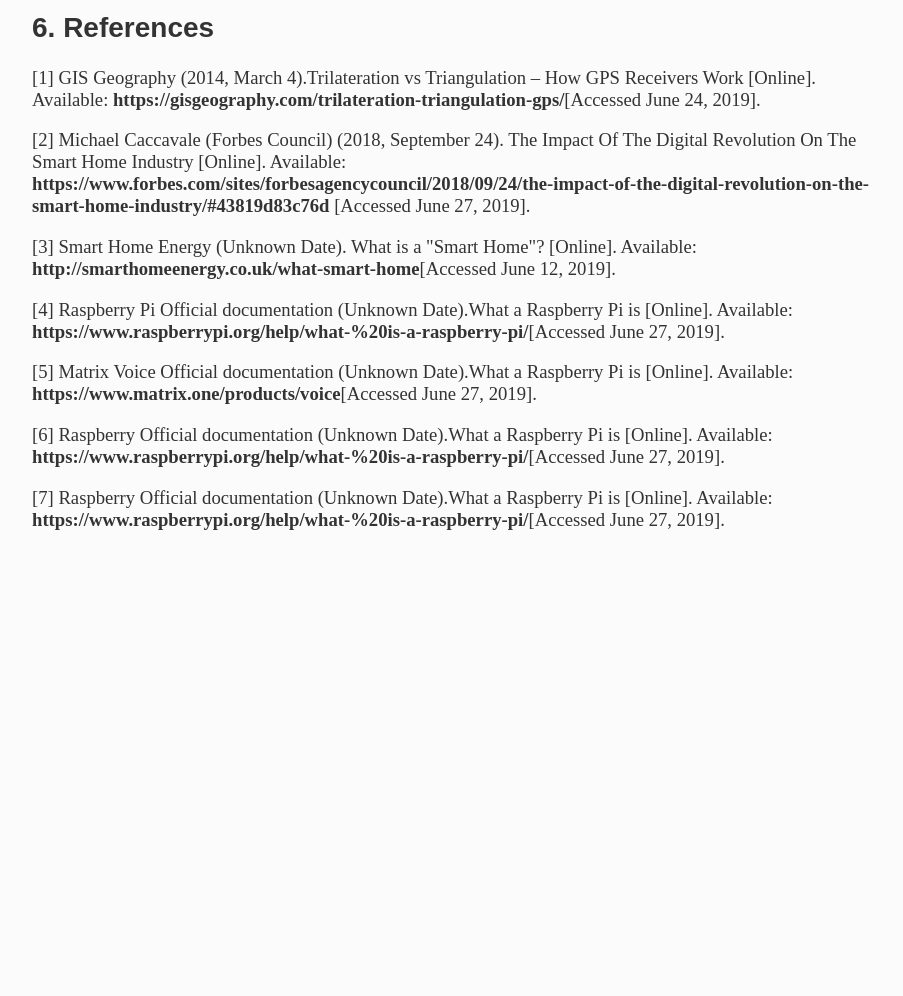
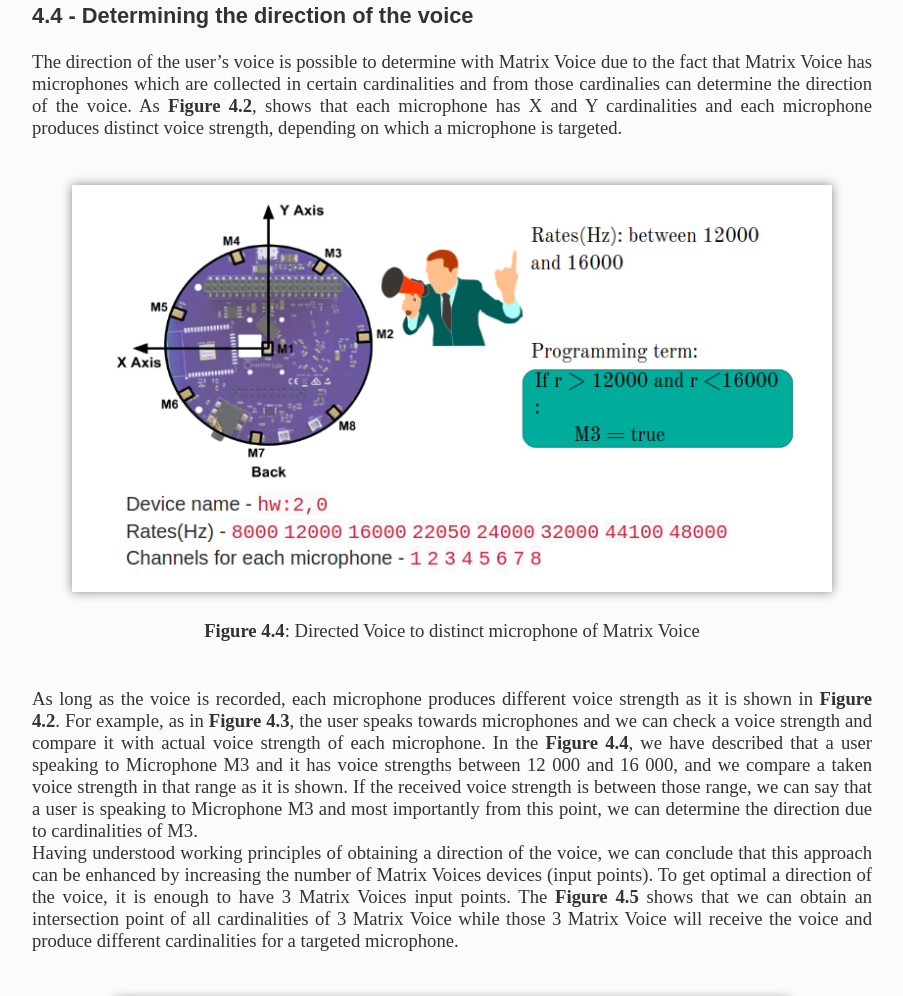
Before and after one commit to dostonhamrakulov/Seminar-report, a plain HTML site: page index.html in a window 1280 px wide. Shown: the part 6749-7745 px from the top of the page, without its empty margins (188-1091 px from the left). Before the commit the page ends 7298 px from the top, so only its background shows below. Drawn offline with Linux system fonts and the light colour scheme; a web font is replaced by a local one.

Commit message:
finishing Chapter 4

```diff
--- a/index.html
+++ b/index.html
@@ -230,7 +230,7 @@ function createAndSendDocument() {
         In this research project we have used several tools and devices to implement theoretical concepts.
         These devices and tools are following:
       </p>
-      <figure>
+      <figure id="Figure_4-1">
           <img src="Figure_4-1.png" alt="User tools and devices"/>
           <figcaption>
             <strong>Figure 4.1</strong>:  User tools and devices.
@@ -262,13 +262,13 @@ function createAndSendDocument() {
         based on from which direction a sound is coming.
       </p>
       <figure>
-          <img src="Figure_4-2.png" alt="Matrix Voice’s microphones location"/>
+          <img id="Figure_4-2" src="Figure_4-2.png" alt="Matrix Voice’s microphones location"/>
           <figcaption>
             <strong>Figure 4.2</strong>: Matrix Voice’s microphones location
           </figcaption>
       </figure>
       <p>
-        The Figure 4.1 shows that each microphone is located in specific position and has specific cardinalities.
+        The <a href="#Figure_4-2">Figure 4.2</a> shows that each microphone is located in specific position and has specific cardinalities.
       </p>
 
       <h5>USB WiFi Adapter:</h5>
@@ -291,14 +291,14 @@ function createAndSendDocument() {
           of the user using Matrix Voice devices.
         </p>
       	<figure>
-            <img src="Figure_4-3.png" alt="Speaking to Matrix Voice"/>
+            <img id="Figure_4-3" src="Figure_4-3.png" alt="Speaking to Matrix Voice"/>
             <figcaption>
               <strong>Figure 4.3</strong>: Speaking to Matrix Voice
             </figcaption>
         </figure>
     </section>
     <section>
-        <h2>4.3 - Discovering capabilities of Matrix Voice</h2>
+        <h3>4.3 - Discovering capabilities of Matrix Voice</h3>
         <p>
           It is obvious that we need microphones which can take clear voice from long distance even
           if the voice level is really low. In order to know the reliability of clear voice delivery
@@ -310,6 +310,46 @@ function createAndSendDocument() {
           and from 12 meters the voice’s quality is low and Google Assistant was not recording correct context.
         </p>
 	  </section>
+    <section>
+      <h3>4.4 - Determining the direction of the voice</h3>
+      <p>
+        The direction of the user’s voice is possible to determine with Matrix Voice due to the fact
+        that Matrix Voice has microphones which are collected in certain cardinalities and from those
+        cardinalies can determine the direction of the voice. As <a href="#Figure_4-2">Figure 4.2</a>,
+        shows that each microphone
+        has X and Y cardinalities and each microphone produces distinct voice strength, depending
+        on which a microphone is targeted.
+      </p>
+      <figure>
+          <img id="Figure_4-4" src="Figure_4-4.png" alt="Directed Voice to distinct microphone of Matrix Voice"/>
+          <figcaption>
+            <strong>Figure 4.4</strong>: Directed Voice to distinct microphone of Matrix Voice
+          </figcaption>
+      </figure>
+      <p>
+        As long as the voice is recorded, each microphone produces different voice strength as
+        it is shown in <a href="#Figure_4-2">Figure 4.2</a>. For example, as in <a href="#Figure_4-3">Figure 4.3</a>, the user speaks towards microphones
+        and we can check a voice strength and compare it with actual voice strength of each microphone.
+        In the <a href="#Figure_4-4">Figure 4.4</a>, we have described that a user speaking to Microphone M3 and it has voice
+        strengths between 12 000 and 16 000, and we compare a taken voice strength in that range
+        as it is shown. If the received voice strength is between those range, we can say that
+        a user is speaking to Microphone M3 and most importantly from this point, we can determine
+        the direction due to cardinalities of M3.
+        <br>
+        Having understood working principles of obtaining a direction of the voice,
+        we can conclude that this approach can be enhanced by increasing the number of Matrix Voices
+        devices (input points). To get optimal a direction of the voice, it is enough to have
+        3 Matrix Voices input points. The <a href="#Figure_4-5">Figure 4.5</a> shows that we can obtain an intersection
+        point of all cardinalities of 3 Matrix Voice while those 3 Matrix Voice will receive
+        the voice and produce different cardinalities for a targeted microphone.
+      </p>
+      <figure>
+          <img id="Figure_4-5" src="Figure_4-5.png" alt="Intersection Point of three Matrix Voices’ Cardinalities"/>
+          <figcaption>
+            <strong>Figure 4.5</strong>: Intersection Point of three Matrix Voices’ Cardinalities
+          </figcaption>
+      </figure>
+    </section>
 	  <section class="references">
 	   		<h2>6. References</h2>
     		<p class="reference" id="r1">
```
Also changed, not shown: Figure_4-4.png (added), Figure_4-5.png (added).
